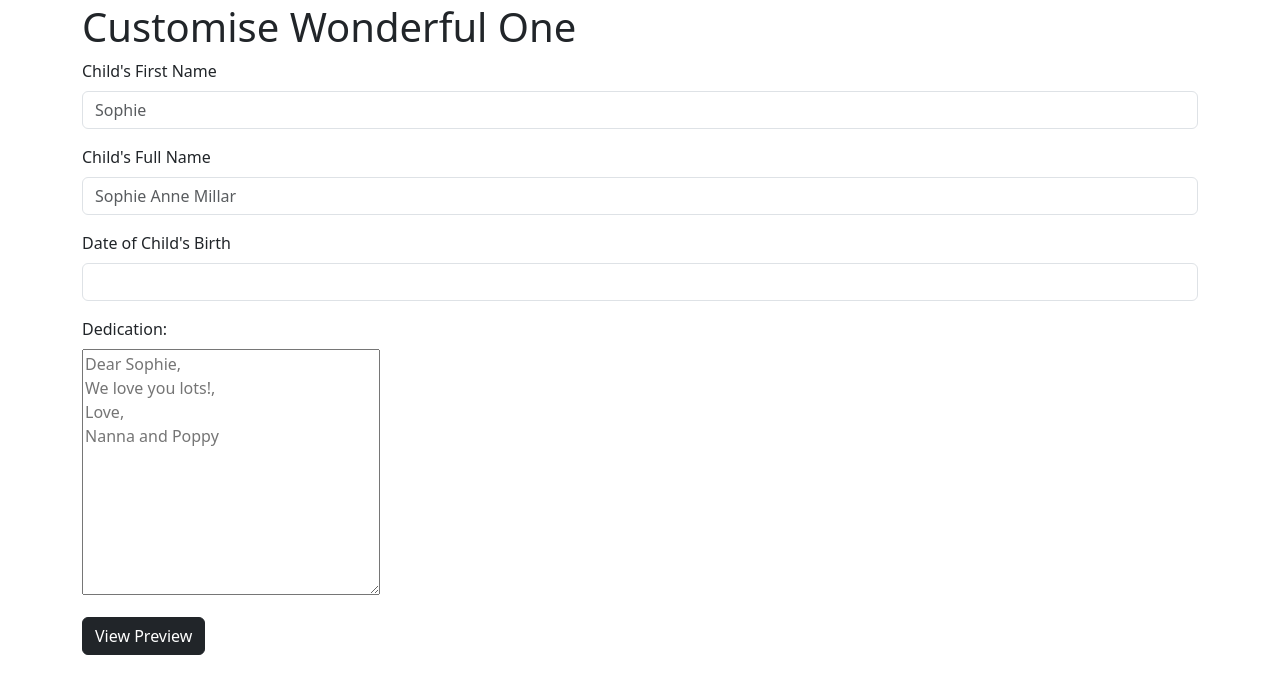
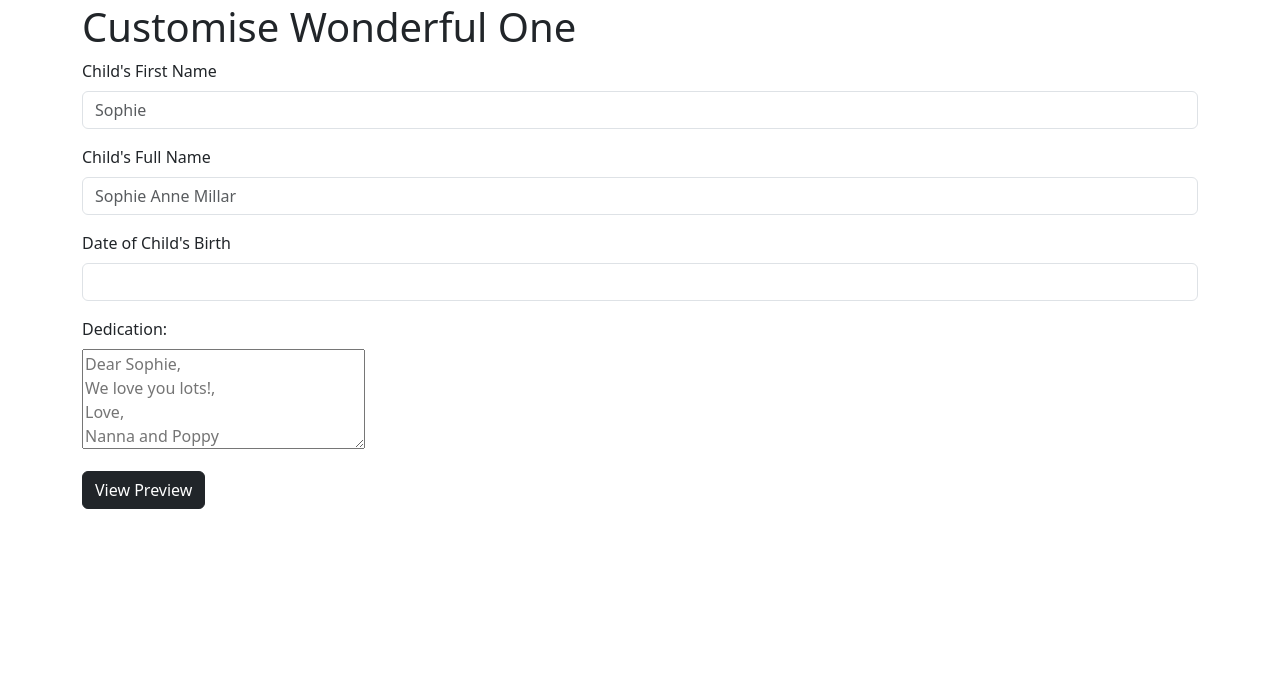
Before and after one commit to Niels-Bored/Book-Maker, a Flask app: page /form/ in a window 1280 px wide. Shown: the part 45-739 px from the top of the page. Run offline with Flask 2, Linux system fonts and the light colour scheme.

Commit message:
Update form.html

```diff
--- a/templates/form.html
+++ b/templates/form.html
@@ -1,9 +1,10 @@
 <!DOCTYPE html>
 <html lang="en">
 <style>
-    textarea {
-        resize: none;
-    }
+textarea {
+    overflow: hidden;
+    resize: none;  /* This also disables the bottom-right corner drag resize handle */
+}
 </style>
 <head>
     <meta charset="UTF-8">
@@ -30,7 +31,7 @@
         </div>
         <div class="mb-3">
             <label class="form-label">Dedication:</label></BR>
-            <textarea wrap="soft" cols="30" maxlength="300" name="dedication" rows="10" placeholder='Dear Sophie,
+            <textarea style="height: 100px;" wrap="soft" cols="30" maxlength="300" name="dedication" rows="10" placeholder='Dear Sophie,
 We love you lots!,
 Love,
 Nanna and Poppy'></textarea>
```
